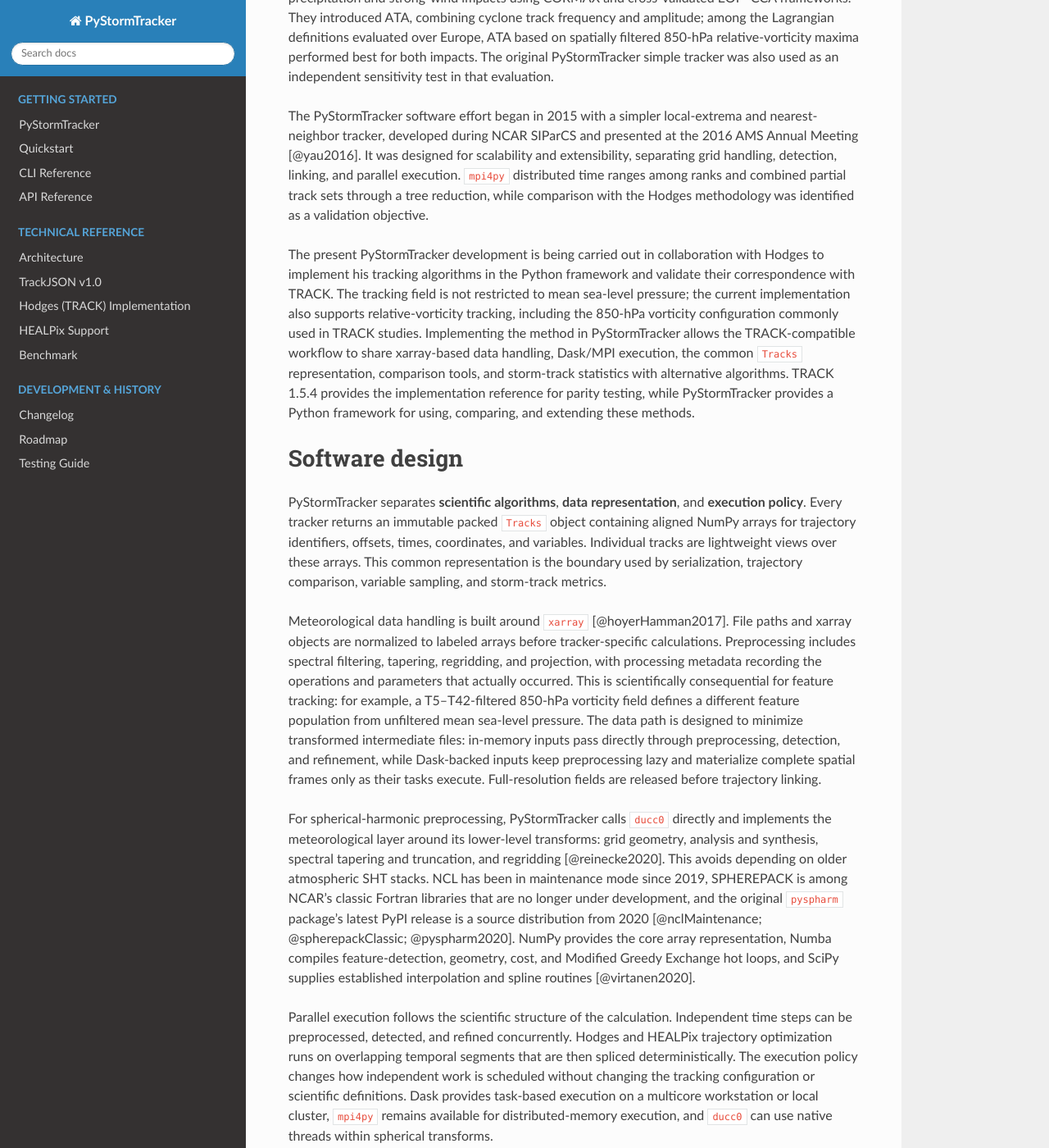
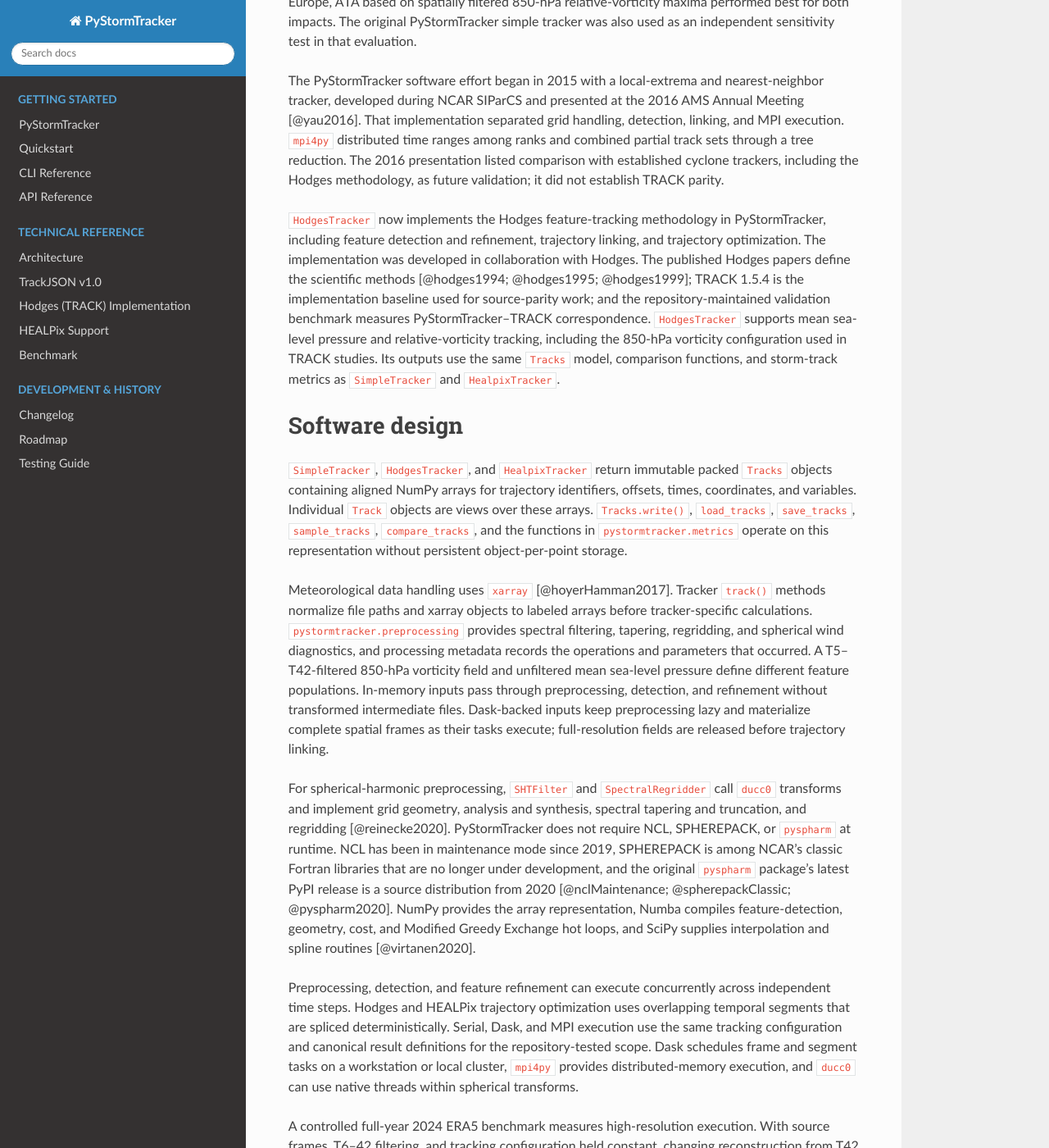
Before and after one commit to mwyau/PyStormTracker, a Sphinx documentation site: the page built from docs/paper/paper.md, in a window 1280 px wide and 1400 px high, scrolled down 1954 px. Shown: the whole window at 82% size. Built offline with Sphinx 7.4.7 and the Read the Docs theme 3.1.0, drawn with Linux system fonts in a browser that asks for light colours; some of the changed text lies outside the part shown.

Commit message:
docs(joss): tighten technical language

```diff
--- a/docs/paper/paper.md
+++ b/docs/paper/paper.md
@@ -28,49 +28,49 @@ bibliography: paper.bib
 
 Storm-track activity is commonly described using Eulerian statistics of synoptic-scale variability and Lagrangian statistics derived from tracked weather systems [@chang2012; @hoskinsHodges2002]. The objective feature-tracking methodology developed by Hodges provides a general framework for identifying atmospheric features and constructing trajectories on the sphere, and has been used in a wide range of atmospheric applications [@hodges1994; @hodges1995; @hodges1999; @hodges2003]. **PyStormTracker** (PST) is an open-source Python package for feature detection, cyclone tracking, trajectory comparison, and storm-track analysis.
 
-PyStormTracker brings these tasks into the modern Python scientific ecosystem. It uses `xarray` for labeled meteorological data, `ducc0` for high-performance spherical numerical operations, NumPy and Numba for array-based computation, SciPy for established interpolation routines, and Dask or MPI for parallel execution. Three tracking families share the same packed trajectory representation: a lightweight local-extrema tracker descended from the original PyStormTracker implementation, a TRACK-compatible implementation of the Hodges feature-tracking methodology, and a HEALPix-topology variant for equal-area spherical grids [@gorski2005]. The same output model is used for trajectory comparison, variable sampling, serialization, and Eulerian and Lagrangian storm-track statistics.
+PyStormTracker integrates these operations with the Python scientific ecosystem. Meteorological data are represented with `xarray`; `ducc0` performs spherical-harmonic transforms; NumPy and Numba provide array computation; SciPy provides interpolation and spline routines; and Dask or MPI provide parallel execution. The public tracking API exposes `SimpleTracker`, `HodgesTracker`, and `HealpixTracker`. Each tracker's `track()` method returns the same packed `Tracks` representation for trajectory comparison, variable sampling, serialization, and Eulerian and Lagrangian storm-track statistics. The three trackers implement, respectively, local-extrema tracking descended from the original PyStormTracker implementation, the Hodges feature-tracking methodology, and a HEALPix-topology variant for equal-area spherical grids [@gorski2005].
 
 # Statement of need
 
-Objective cyclone detection and tracking remains a difficult reproducibility and comparison problem. The IMILAST project compared multiple extratropical cyclone detection and tracking methods and found substantial differences among resulting cyclone climatologies [@neu2013]. Intercomparison is scientifically valuable, but difficult when methods use different preprocessing, executables, coordinate conventions, output formats, and postprocessing. Reproducing an established method also requires implementation details such as the diagnostic field, spatial filtering, feature refinement, trajectory linking, treatment of missing points, and track filtering to be explicit. The tracked field and filtering are part of the scientific definition of a tracking experiment rather than interchangeable implementation details [@hoskinsHodges2002].
+Objective cyclone detection and tracking presents a reproducibility and comparison problem. The IMILAST project compared multiple extratropical cyclone detection and tracking methods and found substantial differences among resulting cyclone climatologies [@neu2013]. Intercomparison is complicated when methods use different preprocessing, executables, coordinate conventions, output formats, and postprocessing. Reproducing an established method requires the diagnostic field, spatial filtering, feature refinement, trajectory linking, treatment of missing points, and track filtering to be specified. The tracked field and filtering are part of the scientific definition of a tracking experiment rather than interchangeable implementation details [@hoskinsHodges2002].
 
-The computational setting has also changed. NCEP/NCAR Reanalysis used a T62 atmospheric model (about 210 km), and widely used pressure-level products are provided on 2.5-degree grids [@kalnay1996; @noaaNcepReanalysis]. ERA-Interim increased the native atmospheric resolution to T255/N128 (about 80 km), while ERA5 HRES uses T639/N320 (about 31 km) [@eraInterimGrid; @era5Grid]. Recent machine-learning weather systems have also explored native spherical meshes such as HEALPix [@karlbauer2024]. Higher-resolution and non-regular grids make spectral preprocessing, data movement, and intermediate-file I/O increasingly important parts of a tracking workflow.
+The computational setting has also changed. NCEP/NCAR Reanalysis used a T62 atmospheric model (about 210 km), and widely used pressure-level products are provided on 2.5-degree grids [@kalnay1996; @noaaNcepReanalysis]. ERA-Interim increased the native atmospheric resolution to T255/N128 (about 80 km), while ERA5 HRES uses T639/N320 (about 31 km) [@eraInterimGrid; @era5Grid]. Recent machine-learning weather systems have also explored native spherical meshes such as HEALPix [@karlbauer2024]. Higher-resolution and non-regular grids increase the computational cost of spectral preprocessing, data movement, and intermediate-file I/O in tracking workflows.
 
-PyStormTracker is intended for atmospheric scientists working with reanalysis, climate-model, and numerical-weather-prediction output who need reproducible cyclone tracking and storm-track diagnostics. It provides a common Python framework in which tracking algorithms share data access, preprocessing, trajectory representation, comparison tools, parallel execution, and downstream analysis. Tracking variables and filtering choices remain configurable and are recorded with the processing metadata rather than hidden in a separate preprocessing workflow. The package includes cyclone frequency, track frequency, cyclone amplitude, Accumulated Cyclone Activity (ACA), Accumulated Track Activity (ATA), Eulerian storm-track statistics, CORMAX, and EOF--CCA analysis.
+PyStormTracker supports atmospheric scientists working with reanalysis, climate-model, and numerical-weather-prediction output. `SimpleTracker`, `HodgesTracker`, and `HealpixTracker` accept file paths or xarray objects and return `Tracks`. Tracking variables and filtering choices are configurable and are recorded in processing metadata. The `pystormtracker.metrics` modules provide Eulerian and Lagrangian storm-track statistics, including cyclone frequency, track frequency, cyclone amplitude, Accumulated Cyclone Activity (ACA), and Accumulated Track Activity (ATA); `compute_cormax`, `find_best_cca_truncation`, and `train_cca_model` provide CORMAX and EOF--CCA analyses.
 
 # State of the field
 
 Hodges developed a general objective feature-tracking methodology during the 1990s, including feature-point identification, trajectory construction on the sphere, and constrained optimization of the resulting tracks [@hodges1994; @hodges1995; @hodges1999]. The resulting TRACK system has since been used in many atmospheric applications, including studies of Northern and Southern Hemisphere storm tracks and comparisons of reanalysis datasets [@hoskinsHodges2002; @hoskinsHodges2005; @hodges2003]. Hoskins and Hodges [-@hoskinsHodges2002] compared tracking based on multiple meteorological fields and found lower-tropospheric relative vorticity particularly useful for synoptic systems because it is less dominated by the large-scale background, emphasizes smaller-scale features, and can identify developing systems earlier in their life cycle. They also noted that high-resolution vorticity can contain substantial small-scale structure, making spatial filtering or smoothing an important part of the tracking definition.
 
-The scientific motivation underlying PyStormTracker predates the software. Chang [-@changBackground2014] showed, using a single tracking algorithm on 23 CMIP5 simulations, that projected Pacific winter cyclone changes can reverse sign depending on whether cyclones are defined from total sea-level pressure or from perturbations after removing a large-scale, low-frequency background. A later study compared sea-level-pressure-anomaly tracks, T5--T42-filtered 850-hPa relative-vorticity tracks, and 24-h pressure-change variance when assessing cyclone change and temperature impacts [@changEtAl2016]. These results motivate making background removal and filtering, the tracked variable, dataset provenance, and metric definition explicit.
+Published storm-track studies show that cyclone statistics depend on the diagnostic field and preprocessing. Chang [-@changBackground2014] showed, using a single tracking algorithm on 23 CMIP5 simulations, that projected Pacific winter cyclone changes can reverse sign depending on whether cyclones are defined from total sea-level pressure or from perturbations after removing a large-scale, low-frequency background. A later study compared sea-level-pressure-anomaly tracks, T5--T42-filtered 850-hPa relative-vorticity tracks, and 24-h pressure-change variance when assessing cyclone change and temperature impacts [@changEtAl2016]. PyStormTracker therefore records the tracked variable and preprocessing operations with the resulting tracks.
 
-Yau and Chang [-@yauChang2020] formalized the comparison of storm-track metrics against precipitation and strong-wind impacts using CORMAX and cross-validated EOF--CCA frameworks. They introduced ATA, combining cyclone track frequency and amplitude; among the Lagrangian definitions evaluated over Europe, ATA based on spatially filtered 850-hPa relative-vorticity maxima performed best for both impacts. The original PyStormTracker simple tracker was also used as an independent sensitivity test in that evaluation.
+Yau and Chang [-@yauChang2020] compared storm-track metrics against precipitation and strong-wind impacts using CORMAX and cross-validated EOF--CCA frameworks. They introduced ATA, combining cyclone track frequency and amplitude; among the Lagrangian definitions evaluated over Europe, ATA based on spatially filtered 850-hPa relative-vorticity maxima performed best for both impacts. The original PyStormTracker simple tracker was also used as an independent sensitivity test in that evaluation.
 
-The PyStormTracker software effort began in 2015 with a simpler local-extrema and nearest-neighbor tracker, developed during NCAR SIParCS and presented at the 2016 AMS Annual Meeting [@yau2016]. It was designed for scalability and extensibility, separating grid handling, detection, linking, and parallel execution. `mpi4py` distributed time ranges among ranks and combined partial track sets through a tree reduction, while comparison with the Hodges methodology was identified as a validation objective.
+The PyStormTracker software effort began in 2015 with a local-extrema and nearest-neighbor tracker, developed during NCAR SIParCS and presented at the 2016 AMS Annual Meeting [@yau2016]. That implementation separated grid handling, detection, linking, and MPI execution. `mpi4py` distributed time ranges among ranks and combined partial track sets through a tree reduction. The 2016 presentation listed comparison with established cyclone trackers, including the Hodges methodology, as future validation; it did not establish TRACK parity.
 
-The present PyStormTracker development is being carried out in collaboration with Hodges to implement his tracking algorithms in the Python framework and validate their correspondence with TRACK. The tracking field is not restricted to mean sea-level pressure; the current implementation also supports relative-vorticity tracking, including the 850-hPa vorticity configuration commonly used in TRACK studies. Implementing the method in PyStormTracker allows the TRACK-compatible workflow to share xarray-based data handling, Dask/MPI execution, the common `Tracks` representation, comparison tools, and storm-track statistics with alternative algorithms. TRACK 1.5.4 provides the implementation reference for parity testing, while PyStormTracker provides a Python framework for using, comparing, and extending these methods.
+`HodgesTracker` now implements the Hodges feature-tracking methodology in PyStormTracker, including feature detection and refinement, trajectory linking, and trajectory optimization. The implementation was developed in collaboration with Hodges. The published Hodges papers define the scientific methods [@hodges1994; @hodges1995; @hodges1999]; TRACK 1.5.4 is the implementation baseline used for source-parity work; and the repository-maintained validation benchmark measures PyStormTracker--TRACK correspondence. `HodgesTracker` supports mean sea-level pressure and relative-vorticity tracking, including the 850-hPa vorticity configuration used in TRACK studies. Its outputs use the same `Tracks` model, comparison functions, and storm-track metrics as `SimpleTracker` and `HealpixTracker`.
 
 # Software design
 
-PyStormTracker separates **scientific algorithms**, **data representation**, and **execution policy**. Every tracker returns an immutable packed `Tracks` object containing aligned NumPy arrays for trajectory identifiers, offsets, times, coordinates, and variables. Individual tracks are lightweight views over these arrays. This common representation is the boundary used by serialization, trajectory comparison, variable sampling, and storm-track metrics.
+`SimpleTracker`, `HodgesTracker`, and `HealpixTracker` return immutable packed `Tracks` objects containing aligned NumPy arrays for trajectory identifiers, offsets, times, coordinates, and variables. Individual `Track` objects are views over these arrays. `Tracks.write()`, `load_tracks`, `save_tracks`, `sample_tracks`, `compare_tracks`, and the functions in `pystormtracker.metrics` operate on this representation without persistent object-per-point storage.
 
-Meteorological data handling is built around `xarray` [@hoyerHamman2017]. File paths and xarray objects are normalized to labeled arrays before tracker-specific calculations. Preprocessing includes spectral filtering, tapering, regridding, and projection, with processing metadata recording the operations and parameters that actually occurred. This is scientifically consequential for feature tracking: for example, a T5--T42-filtered 850-hPa vorticity field defines a different feature population from unfiltered mean sea-level pressure. The data path is designed to minimize transformed intermediate files: in-memory inputs pass directly through preprocessing, detection, and refinement, while Dask-backed inputs keep preprocessing lazy and materialize complete spatial frames only as their tasks execute. Full-resolution fields are released before trajectory linking.
+Meteorological data handling uses `xarray` [@hoyerHamman2017]. Tracker `track()` methods normalize file paths and xarray objects to labeled arrays before tracker-specific calculations. `pystormtracker.preprocessing` provides spectral filtering, tapering, regridding, and spherical wind diagnostics, and processing metadata records the operations and parameters that occurred. A T5--T42-filtered 850-hPa vorticity field and unfiltered mean sea-level pressure define different feature populations. In-memory inputs pass through preprocessing, detection, and refinement without transformed intermediate files. Dask-backed inputs keep preprocessing lazy and materialize complete spatial frames as their tasks execute; full-resolution fields are released before trajectory linking.
 
-For spherical-harmonic preprocessing, PyStormTracker calls `ducc0` directly and implements the meteorological layer around its lower-level transforms: grid geometry, analysis and synthesis, spectral tapering and truncation, and regridding [@reinecke2020]. This avoids depending on older atmospheric SHT stacks. NCL has been in maintenance mode since 2019, SPHEREPACK is among NCAR's classic Fortran libraries that are no longer under development, and the original `pyspharm` package's latest PyPI release is a source distribution from 2020 [@nclMaintenance; @spherepackClassic; @pyspharm2020]. NumPy provides the core array representation, Numba compiles feature-detection, geometry, cost, and Modified Greedy Exchange hot loops, and SciPy supplies established interpolation and spline routines [@virtanen2020].
+For spherical-harmonic preprocessing, `SHTFilter` and `SpectralRegridder` call `ducc0` transforms and implement grid geometry, analysis and synthesis, spectral tapering and truncation, and regridding [@reinecke2020]. PyStormTracker does not require NCL, SPHEREPACK, or `pyspharm` at runtime. NCL has been in maintenance mode since 2019, SPHEREPACK is among NCAR's classic Fortran libraries that are no longer under development, and the original `pyspharm` package's latest PyPI release is a source distribution from 2020 [@nclMaintenance; @spherepackClassic; @pyspharm2020]. NumPy provides the array representation, Numba compiles feature-detection, geometry, cost, and Modified Greedy Exchange hot loops, and SciPy supplies interpolation and spline routines [@virtanen2020].
 
-Parallel execution follows the scientific structure of the calculation. Independent time steps can be preprocessed, detected, and refined concurrently. Hodges and HEALPix trajectory optimization runs on overlapping temporal segments that are then spliced deterministically. The execution policy changes how independent work is scheduled without changing the tracking configuration or scientific definitions. Dask provides task-based execution on a multicore workstation or local cluster, `mpi4py` remains available for distributed-memory execution, and `ducc0` can use native threads within spherical transforms.
+Preprocessing, detection, and feature refinement can execute concurrently across independent time steps. Hodges and HEALPix trajectory optimization uses overlapping temporal segments that are spliced deterministically. Serial, Dask, and MPI execution use the same tracking configuration and canonical result definitions for the repository-tested scope. Dask schedules frame and segment tasks on a workstation or local cluster, `mpi4py` provides distributed-memory execution, and `ducc0` can use native threads within spherical transforms.
 
-The same design improves high-resolution execution. In the controlled full-year 2024 ERA5 comparison, with source frames, T6--42 filtering, and tracking configuration held constant, changing reconstruction from T42 to F320 increased TRACK 1.5.4 wall time from 59.43 s to 1997.16 s (33.6 times), while PyStormTracker increased from 27.48 s to 57.38 s (2.09 times). These measurements are implementation- and machine-specific rather than an asymptotic claim about the Hodges algorithm; they show how the transformation and data path can dominate a native-resolution workflow.
+A controlled full-year 2024 ERA5 benchmark measures high-resolution execution. With source frames, T6--42 filtering, and tracking configuration held constant, changing reconstruction from T42 to F320 increased TRACK 1.5.4 wall time from 59.43 s to 1997.16 s (33.6 times), while PyStormTracker increased from 27.48 s to 57.38 s (2.09 times). These measurements apply to the recorded implementations, workload, and machine; they do not establish asymptotic scaling of the Hodges algorithm.
 
 # Research impact statement
 
-PyStormTracker has a public history dating to 2015--2016 and is now a tested, documented Python package distributed through PyPI, conda-forge, containers, and Zenodo [@pystormtrackerZenodo]. Its analysis layer implements the same classes of diagnostics motivated above: Eulerian and Lagrangian storm-track statistics, ATA, CORMAX, and cross-validated EOF--CCA analysis. The original simple tracker has also been used in published sensitivity analysis [@yauChang2020].
+PyStormTracker has a public history dating to 2015--2016 and is distributed through PyPI, conda-forge, containers, and a Zenodo software archive [@pystormtrackerZenodo]. `pystormtracker.metrics.eulerian`, `pystormtracker.metrics.lagrangian`, and `pystormtracker.metrics.cross_validation` implement the Eulerian and Lagrangian statistics, ATA, CORMAX, and cross-validated EOF--CCA analyses described above. The original simple tracker has also been used in published sensitivity analysis [@yauChang2020].
 
-The current implementation has quantitative comparison evidence against TRACK 1.5.4. In a 1,464-frame 2024 ERA5 mean-sea-level-pressure comparison using T6--42 filtering and the common RSPLICE population, the full-year one-to-one trajectory F1 is 99.7% for both F320-to-T42 and F320-to-F320 output grids, with median matched-point separations of 4.1 m and 4.9 m, respectively. On the recorded 16-core benchmark host, PyStormTracker was 2.16 times faster than TRACK for the full-year F320-to-T42 case and 34.81 times faster for F320-to-F320. Source-derived configurations and raw comparison records are maintained separately in the PyStormTracker-Validation repository.
+Repository-maintained validation compares `HodgesTracker` with TRACK 1.5.4. In a 1,464-frame 2024 ERA5 mean-sea-level-pressure comparison using T6--42 filtering and the common RSPLICE population, the full-year one-to-one trajectory F1 is 99.7% for both F320-to-T42 and F320-to-F320 output grids, with median matched-point separations of 4.1 m and 4.9 m, respectively. On the recorded 16-core benchmark host, PyStormTracker was 2.16 times faster than TRACK for the full-year F320-to-T42 case and 34.81 times faster for F320-to-F320. Source-derived configurations and raw comparison records are maintained separately in the PyStormTracker-Validation repository. These results measure implementation correspondence and performance for the stated cases; they are not external validation of cyclone climatology.
 
 # AI usage disclosure
 
-OpenAI generative-AI tools from the GPT-5.6 family, including Luna, Terra, and Sol configurations used through ChatGPT and Codex-style coding agents, assisted parts of the 2026 modernization. Assistance included repository exploration, alternative implementation proposals, refactoring, test scaffolding, code review, documentation editing, and manuscript drafting; the present draft was prepared with GPT-5.6 Sol. The corresponding author defined the software scope and core design decisions, selected which suggestions to accept, reviewed and edited AI-assisted changes, and validated them through tests, literature and primary-source review, TRACK source comparison, and reproducible benchmark/parity experiments. The authors remain responsible for the accuracy, originality, licensing, and scientific interpretation of the submitted material.
+OpenAI generative-AI tools from the GPT-5.6 family, including Luna, Terra, and Sol configurations used through ChatGPT and Codex-style coding agents, assisted parts of the 2026 redevelopment. Assistance included repository exploration, implementation proposals, refactoring, test scaffolding, code review, documentation editing, and manuscript drafting; the present draft was prepared with GPT-5.6 Sol. The corresponding author defined the software scope and design decisions, selected which suggestions to accept, reviewed and edited AI-assisted changes, and checked them with repository tests, primary literature, TRACK source comparison, and recorded parity and benchmark experiments. The authors remain responsible for the accuracy, originality, licensing, and scientific interpretation of the submitted material.
 
 # Acknowledgements
 
```
